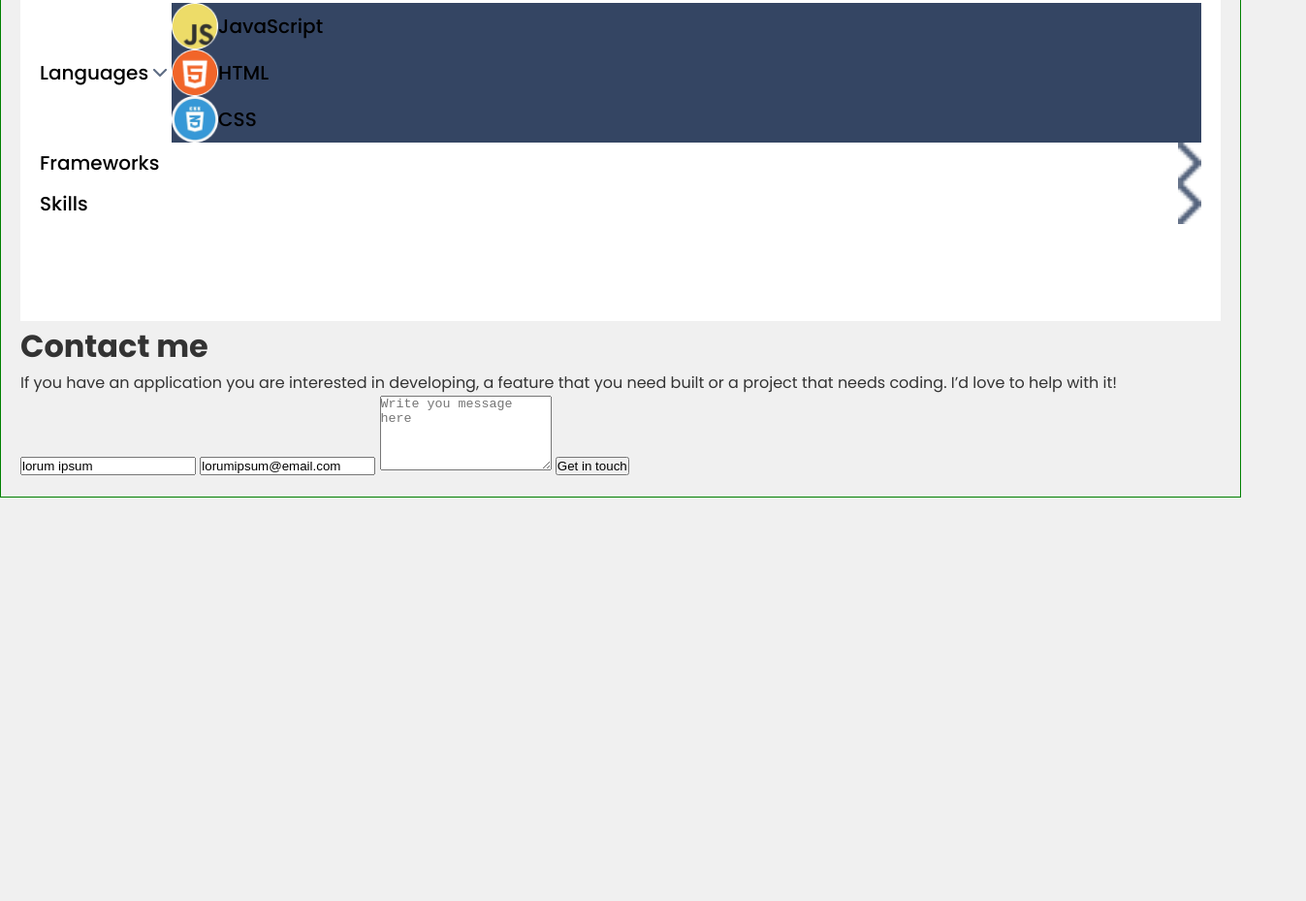
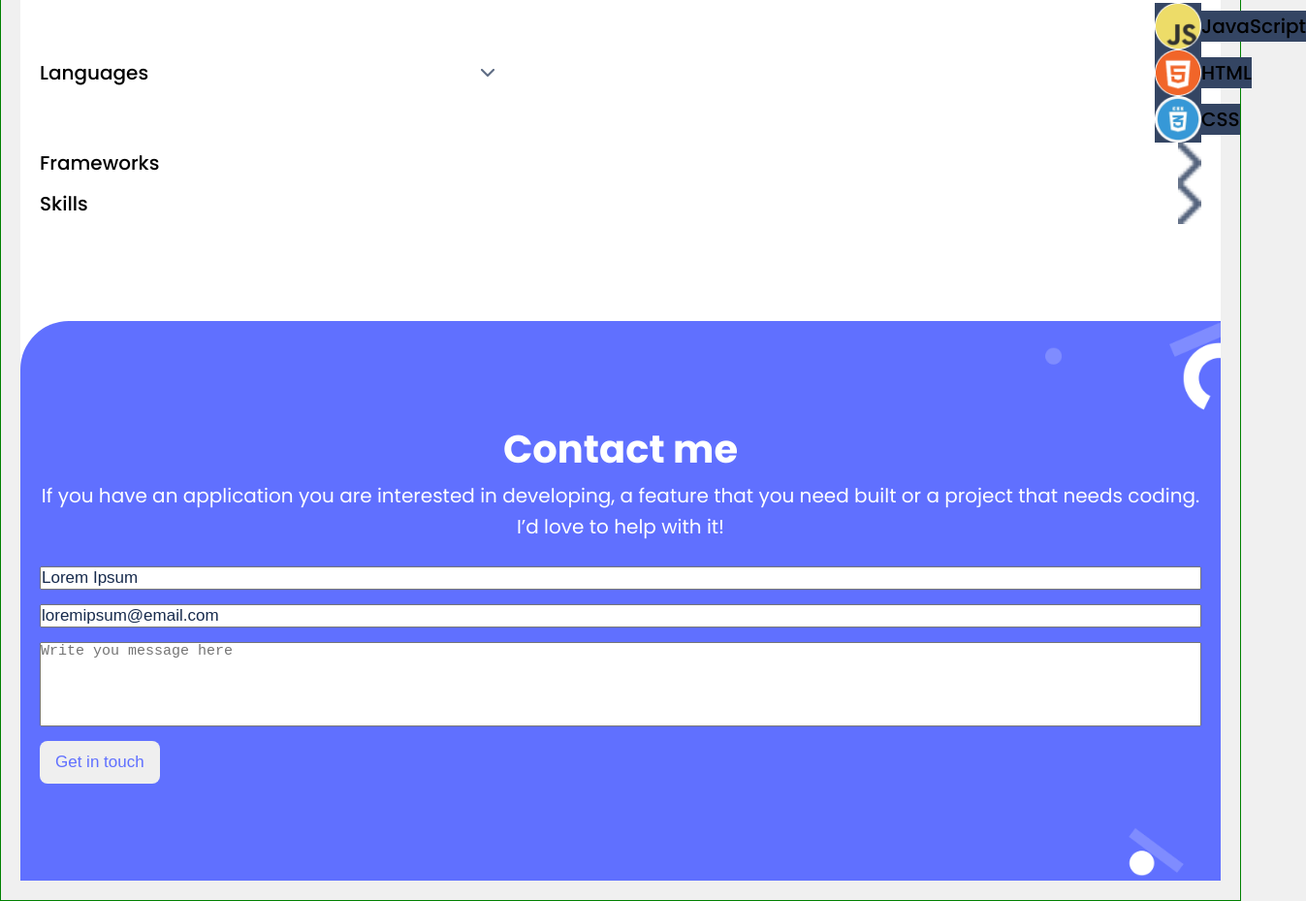
Before and after one commit to mez-chain/myResponsivePortfolio, a website: page index.html in a window 1280 px wide. Shown: the part 6157-7086 px from the top of the page at 97% size, 1347 px wide, since content can reach past the window. Before the commit the page ends 6670 px from the top, so only its background shows below. Drawn offline with nearby package versions, Linux system fonts and the light colour scheme.

Commit message:
add style for the form section

```diff
--- a/css/main.css
+++ b/css/main.css
@@ -220,12 +220,13 @@ main {
 .button-class:visited {
   color: #396df2;
 }
+
 /* style for aboutme section  */
 .aboutme {
   display: grid;
   gap: 20px;
   background-color: #fff;
-  padding: 100px 20px;
+  padding: 100px 20px 150px 20px;
   border-top-right-radius: 50px;
 }
 
@@ -280,7 +281,6 @@ main {
 .tech-info .opened {
   width: 48px;
   background-color: #344563;
-  width: 100%;
 }
 
 .tech-info .languages span {
@@ -293,6 +293,68 @@ main {
   flex-direction: row;
   align-items: center;
   width: 48px;
+}
+
+/* style for the form section */
+.contact-form {
+  background-color: #6070ff;
+  background-image: url('/images/form-mobile-bg.png');
+  background-size: contain;
+  background-position: right;
+  background-repeat: no-repeat;
+  padding: 100px 20px;
+  display: flex;
+  flex-direction: column;
+  align-items: center;
+  border-top-left-radius: 50px;
+  margin-top: -50px;
+}
+
+.contact-form h1 {
+  font-size: 40px;
+  font-weight: 700;
+  color: #fff;
+}
+
+.contact-form p {
+  font-size: 20px;
+  font-weight: 400;
+  color: #fff;
+  text-align: center;
+}
+
+form {
+  display: grid;
+  gap: 15px;
+  width: 100%;
+  margin-top: 25px;
+}
+
+#name,
+#email {
+  font-size: 17px;
+  font-weight: 400;
+  color: #172b4d;
+}
+
+#message {
+  font-size: 15px;
+  font-weight: 400;
+  resize: none;
+}
+
+button {
+  font-size: 17px;
+  font-weight: 500;
+  color: #6070ff;
+  width: fit-content;
+  padding: 12px 16px;
+  border-radius: 8px;
+  border: none;
+}
+
+button:hover {
+  cursor: pointer;
 }
 
 /* style for tablet screens */
--- a/index.html
+++ b/index.html
@@ -150,18 +150,14 @@
         </section>
 
         <footer class="contact-form">
-            <div>
                 <h1>Contact me</h1>
                 <p>If you have an application you are interested in developing, a feature that you need built or a project that needs coding. I’d love to help with it!</p>
-            </div>
-            <div>
                 <form action="submit" method="post">
-                    <input type="text" id="name" name="name" value="lorum ipsum" required>
-                    <input type="email" id="email" name="email" value="lorumipsum@email.com" required>
+                    <input type="text" id="name" name="name" value="Lorem Ipsum" required>
+                    <input type="email" id="email" name="email" value="loremipsum@email.com" required>
                     <textarea name="message" placeholder="Write you message here" id="message" rows="5" required></textarea>
                     <button type="submit">Get in touch</button>
                 </form>
-            </div>
         </footer>
     </div>
 
```
Also changed, not shown: images/form-mobile-bg.png (added).
